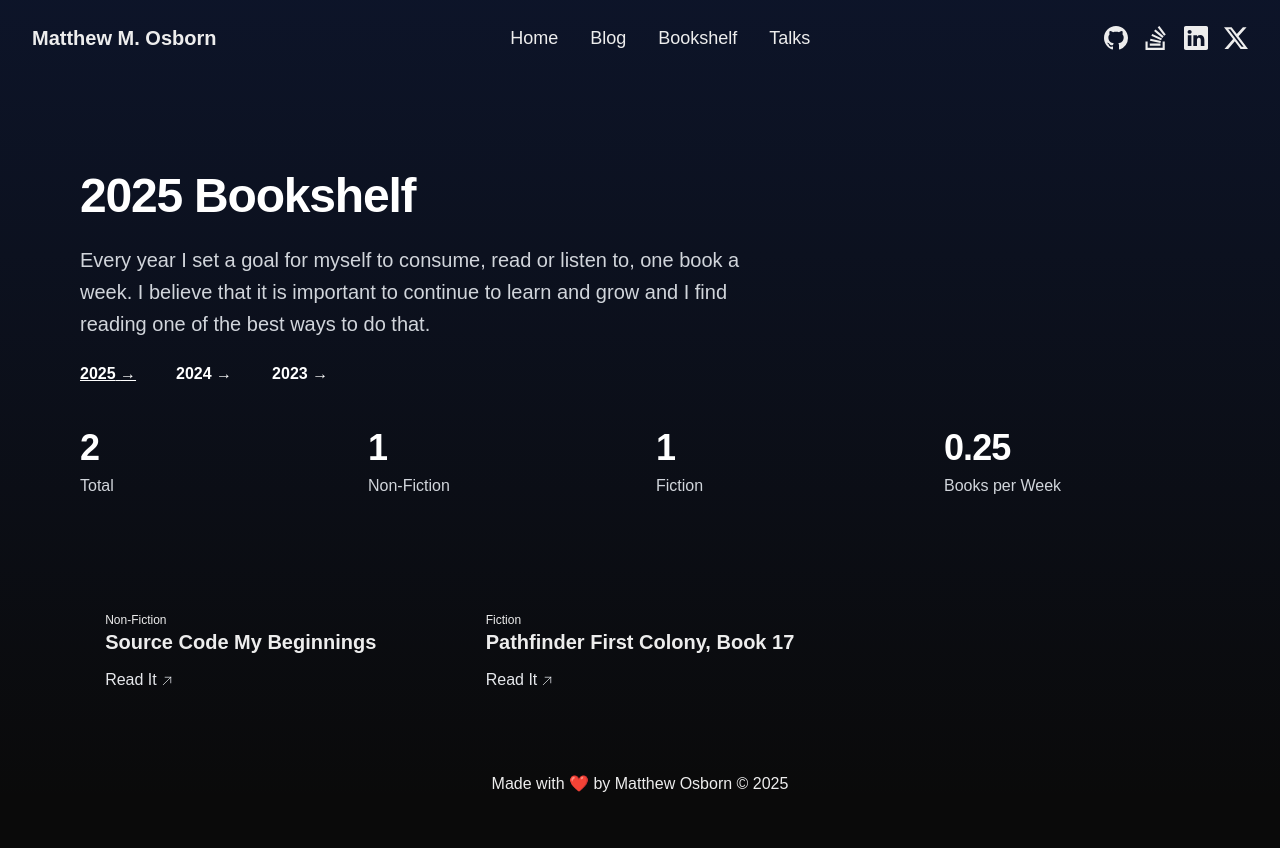
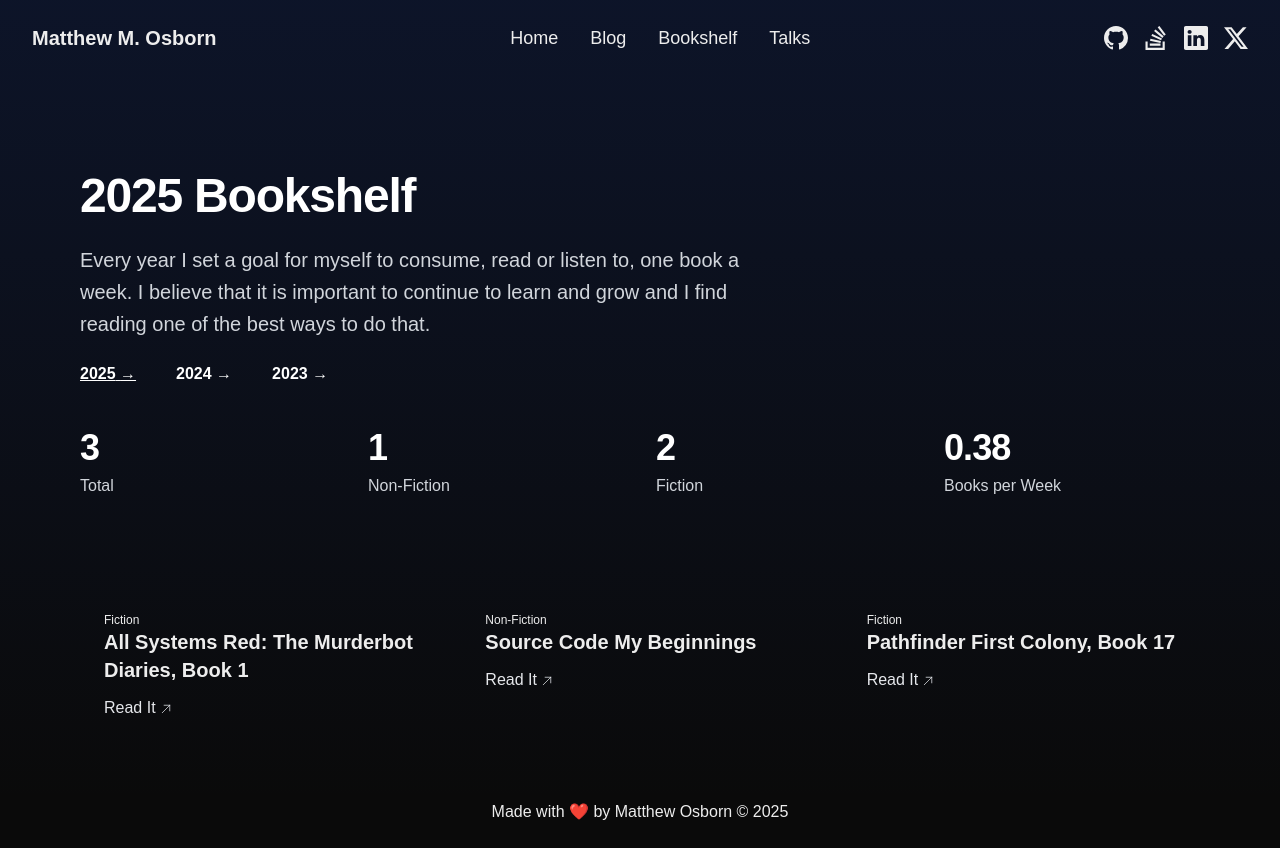
Before and after one commit to osbornm/osbornm.github.io, a Next.js app: page /bookshelf in a window 1280 px wide. Before the commit the page ends 820 px from the top, so only its background shows below. Built offline with nearby package versions, Linux system fonts and the light colour scheme.

Commit message:
feat: add book

```diff
--- a/src/data/books.ts
+++ b/src/data/books.ts
@@ -2,6 +2,12 @@ import { Book, Category } from "./types";
 
 export const books: Array<Book> = [
   /* 2025 */
+  {
+    title: "All Systems Red: The Murderbot Diaries, Book 1",
+    year: 2025,
+    category: Category.Fiction,
+    href: "https://a.co/d/iKLld4u",
+  },
   {
     title: "Source Code My Beginnings",
     year: 2025,
```
